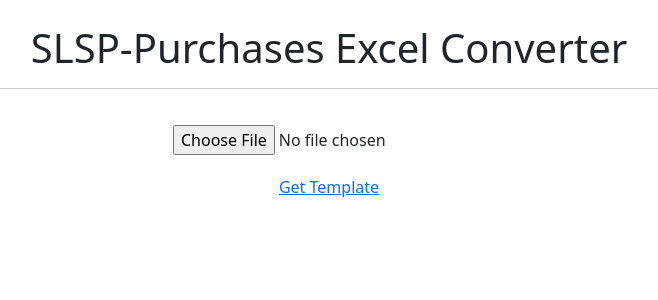
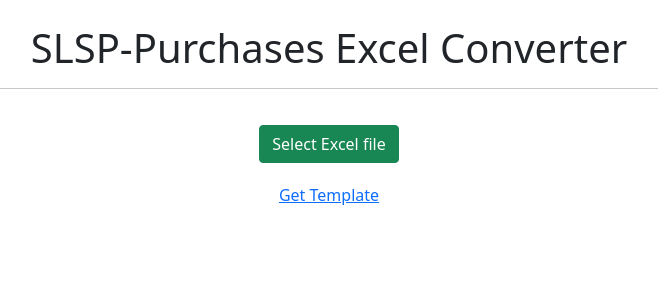
Before and after one commit to jmossesgeld/accounting-mage, a Flask app: page / in a window 1280 px wide. Shown: the top 300 px of the page, without its empty margins (311-969 px from the left). Run offline with Flask 2, Linux system fonts and the light colour scheme.

Commit message:
change button format

```diff
--- a/main.py
+++ b/main.py
@@ -9,12 +9,13 @@ app = Flask(__name__)
 @app.route('/', methods=['GET', 'POST'])
 def home():
     if request.method == 'POST':
-        while(True):
-            try:
-                file = request.files['file']
-                break
-            except KeyError:
-                time.sleep(1)
+        # while(True):
+        #     try:
+        #         file = request.files['file']
+        #         break
+        #     except KeyError:
+        #         time.sleep(1)
+        file = request.files['file']
         return send_file('result.dat', download_name=convert(file))
 
     return render_template('index.html')
--- a/static/style.css
+++ b/static/style.css
@@ -2,3 +2,11 @@ input {
     margin: 20px;
     width: auto;
 }
+
+.hidden {
+    display: none;
+}
+
+label.btn {
+    margin: 20px;
+}
--- a/templates/index.html
+++ b/templates/index.html
@@ -5,9 +5,10 @@
         <h1 class="text-center">SLSP-Purchases Excel Converter</h1><hr>
         <div class="text-center">
             <form method=POST enctype=multipart/form-data action="{{ url_for('home') }}">
-                <input type=file name=file onchange="submit()">
+                <input type=file name=file onchange="submit()" id="files" class="hidden">
+                <label class="btn btn-success" for="files">Select Excel file</label>
             </form>
-            <a href="{{ url_for('purchase_template')}}">Get Template</a>
+            <p><a href="{{ url_for('purchase_template')}}">Get Template</a></p>
         </div>
     </div>
 </body>
```
